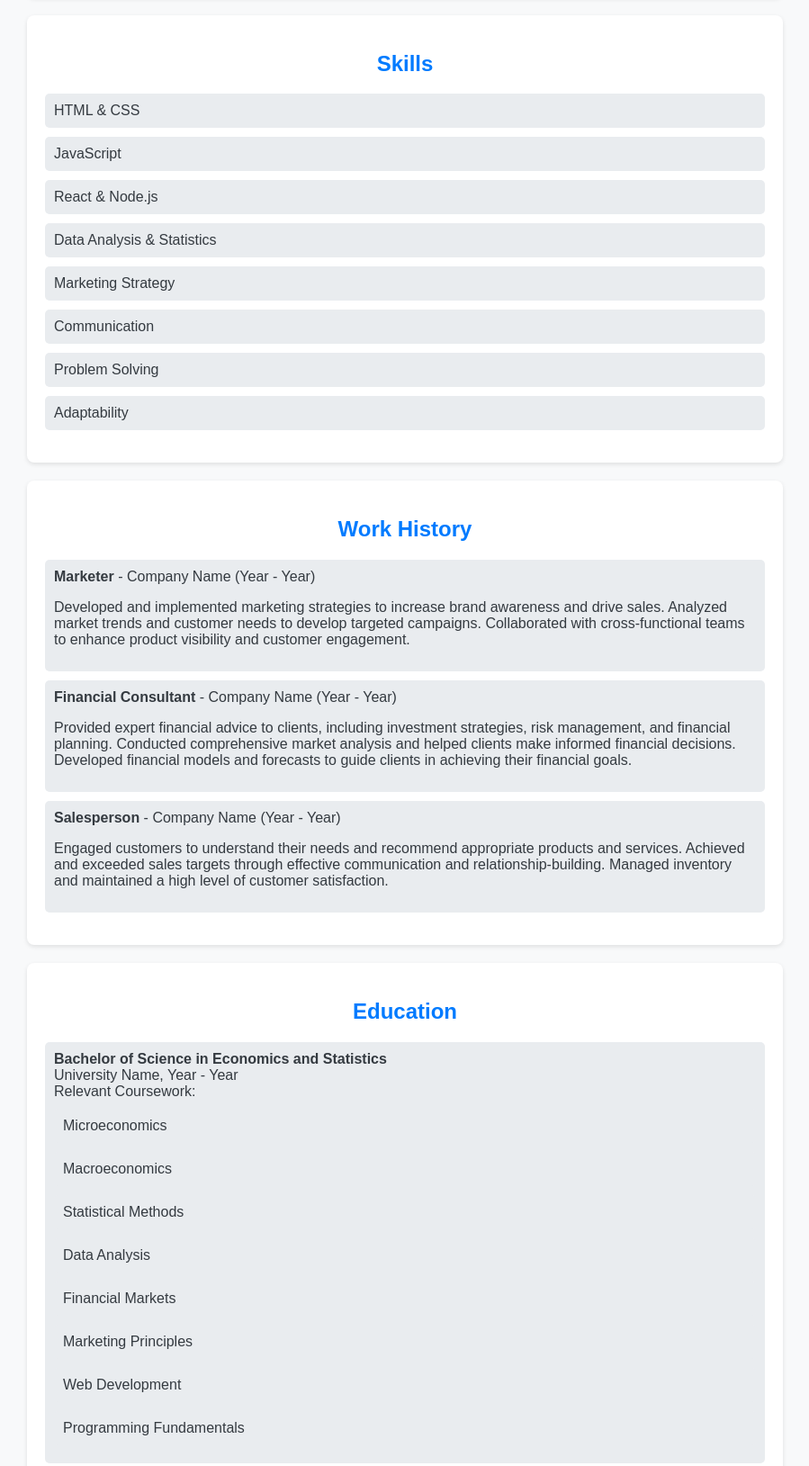
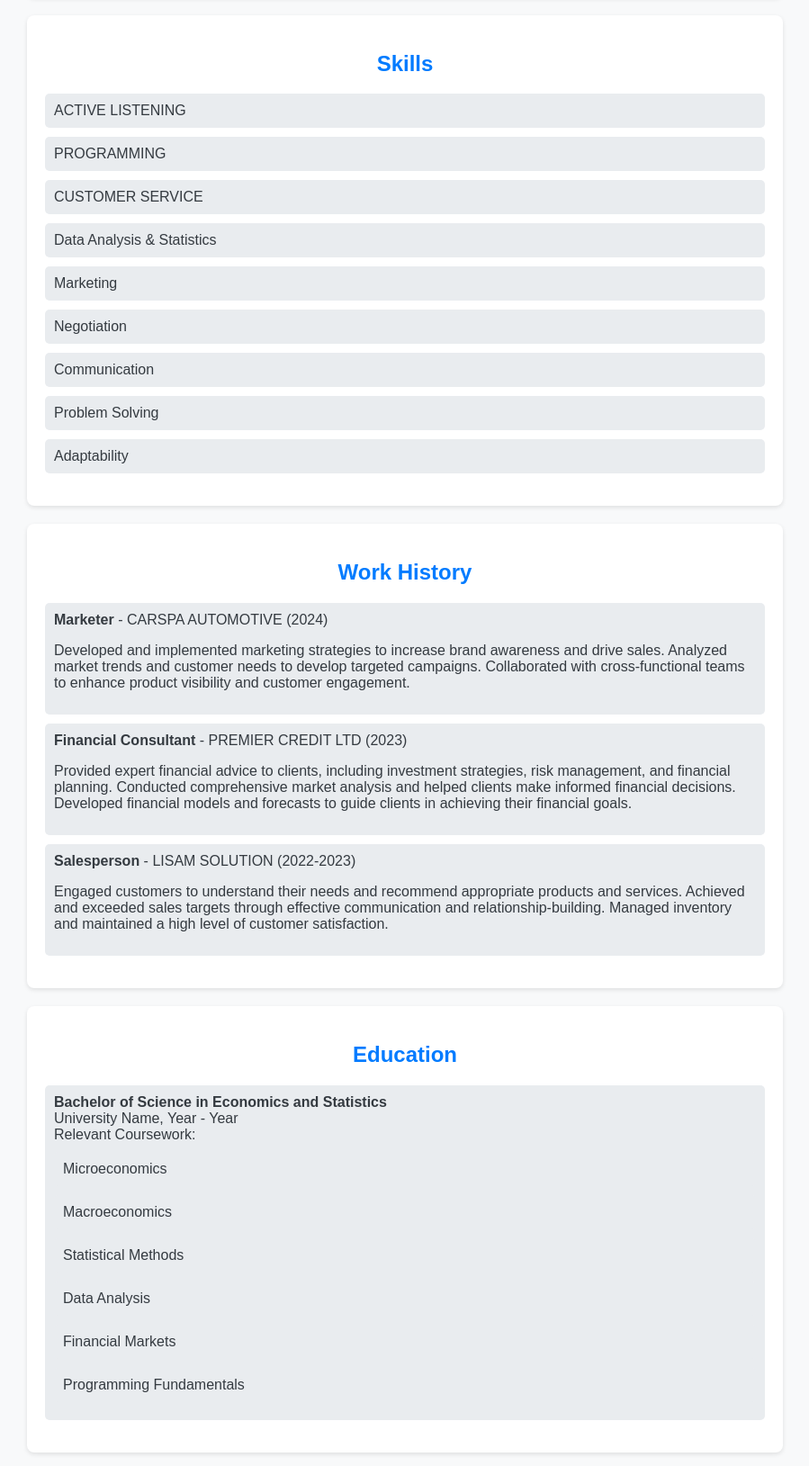
Before and after one commit to Le-kangi/Evanson, a plain HTML site: page index.html in a window 1280 px wide. Shown: the part 2665-4294 px from the top of the page at 90% size, without its empty margins (190-1089 px from the left). Drawn offline with Linux system fonts and the light colour scheme.

Commit message:
Update index.html

```diff
--- a/index.html
+++ b/index.html
@@ -137,11 +137,12 @@
 <section class="skills" id="skills">
     <h2>Skills</h2>
     <ul>
-        <li>HTML & CSS</li>
-        <li>JavaScript</li>
-        <li>React & Node.js</li>
+        <li>ACTIVE LISTENING</li>
+        <li>PROGRAMMING</li>
+        <li>CUSTOMER SERVICE</li>
         <li>Data Analysis & Statistics</li>
-        <li>Marketing Strategy</li>
+        <li>Marketing</li>
+        <li>Negotiation</li>
         <li>Communication</li>
         <li>Problem Solving</li>
         <li>Adaptability</li>
@@ -152,15 +153,15 @@
     <h2>Work History</h2>
     <ul>
         <li>
-            <strong>Marketer</strong> - Company Name (Year - Year)
+            <strong>Marketer</strong> - CARSPA AUTOMOTIVE (2024)
             <p>Developed and implemented marketing strategies to increase brand awareness and drive sales. Analyzed market trends and customer needs to develop targeted campaigns. Collaborated with cross-functional teams to enhance product visibility and customer engagement.</p>
         </li>
         <li>
-            <strong>Financial Consultant</strong> - Company Name (Year - Year)
+            <strong>Financial Consultant</strong> - PREMIER CREDIT LTD (2023)
             <p>Provided expert financial advice to clients, including investment strategies, risk management, and financial planning. Conducted comprehensive market analysis and helped clients make informed financial decisions. Developed financial models and forecasts to guide clients in achieving their financial goals.</p>
         </li>
         <li>
-            <strong>Salesperson</strong> - Company Name (Year - Year)
+            <strong>Salesperson</strong> - LISAM SOLUTION (2022-2023)
             <p>Engaged customers to understand their needs and recommend appropriate products and services. Achieved and exceeded sales targets through effective communication and relationship-building. Managed inventory and maintained a high level of customer satisfaction.</p>
         </li>
     </ul>
@@ -179,8 +180,6 @@
                 <li>Statistical Methods</li>
                 <li>Data Analysis</li>
                 <li>Financial Markets</li>
-                <li>Marketing Principles</li>
-                <li>Web Development</li>
                 <li>Programming Fundamentals</li>
             </ul>
         </li>
```
